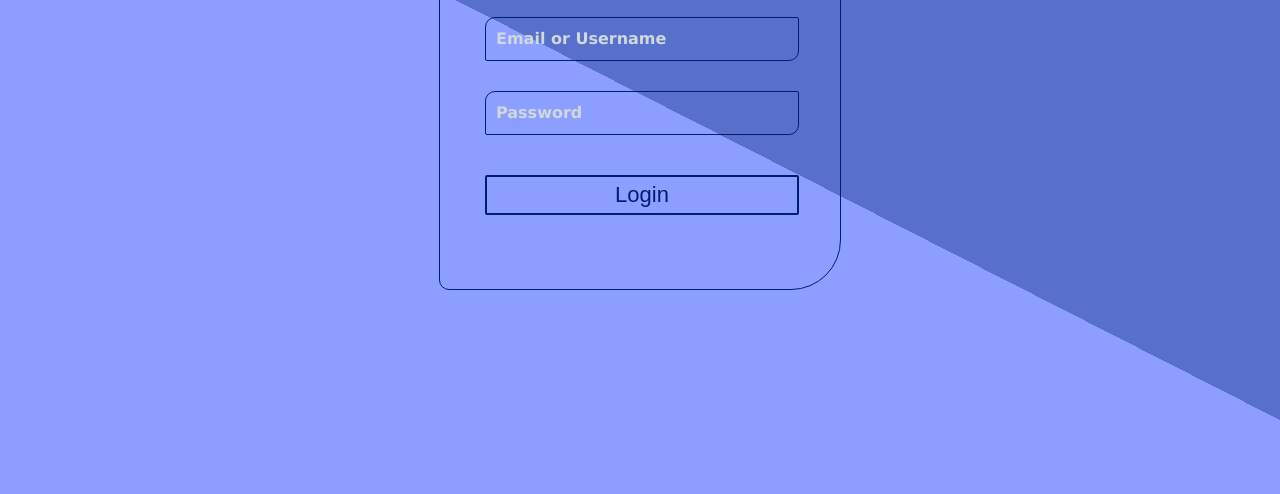
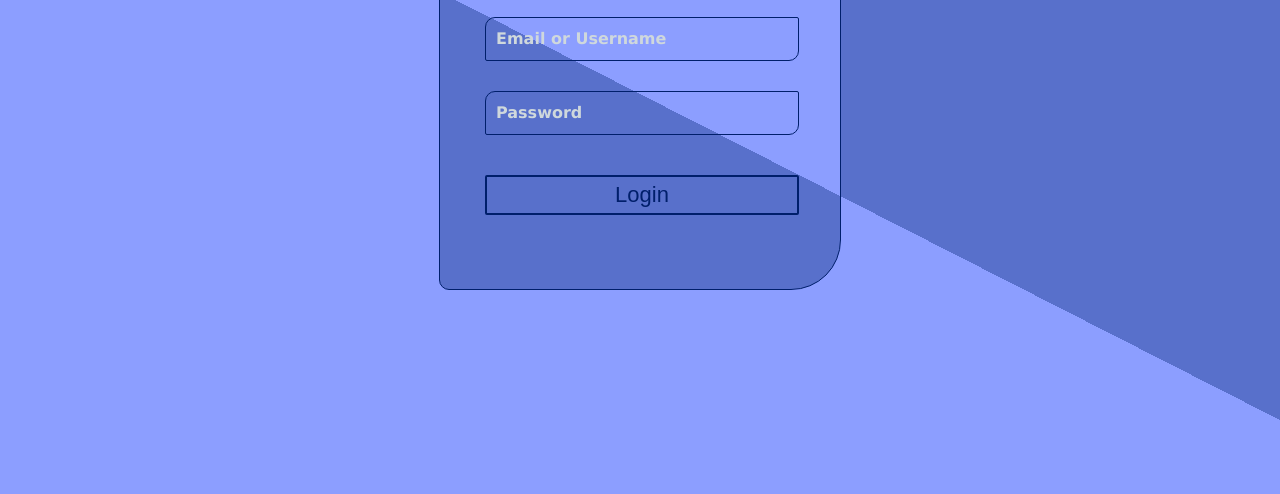
Before and after one commit to kamilakaioana/animated-login-form, a plain HTML site: page index.html in a window 1280 px wide. Shown: the part 306-800 px from the top of the page. Drawn offline with Linux system fonts and the light colour scheme.

Commit message:
fix color form body

```diff
--- a/style.css
+++ b/style.css
@@ -22,7 +22,7 @@ body{
     border-top-left-radius: 50px;
     border-bottom-right-radius: 50px;
     border: 1px solid #001f6b;
-
+    background: linear-gradient(27deg, #5870cb 50%, #8c9eff 50%);
 
 }
 
```
